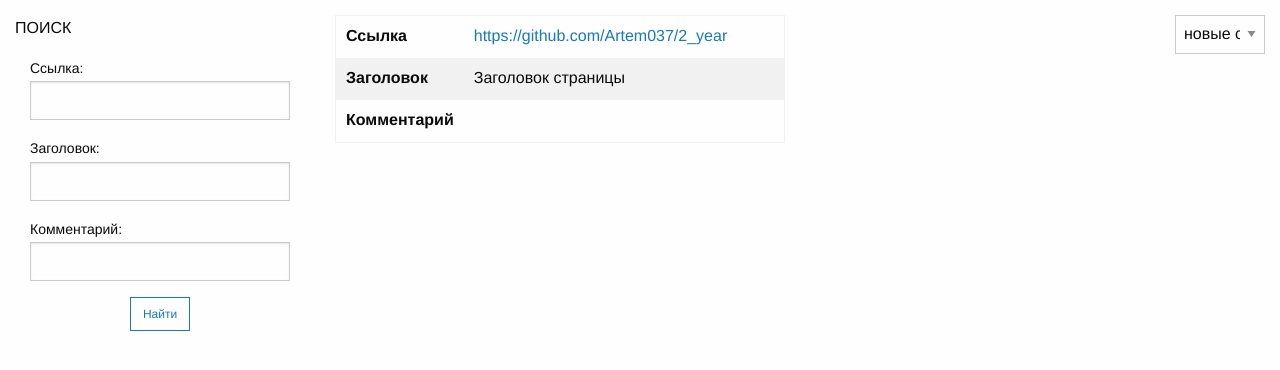
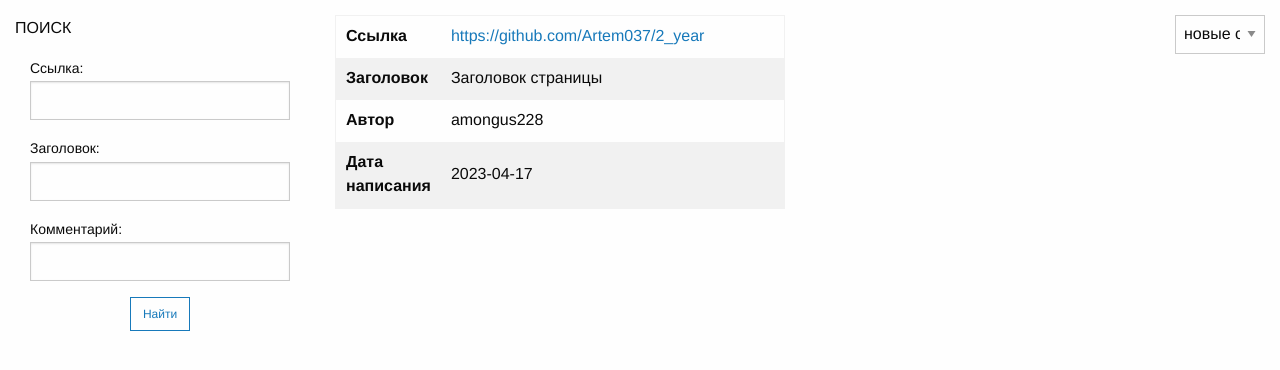
Before and after one commit to Artem037/YL_web_project, a Flask app: page / in a window 1280 px wide. Shown: the part 58-428 px from the top of the page. Run offline with Flask 2, Linux system fonts and the light colour scheme; data comes from the database, SQL or seed files in the repository; some libraries are stand-ins or nearby versions.

Commit message:
new links

```diff
--- a/templates/links.html
+++ b/templates/links.html
@@ -53,9 +53,19 @@
                         <th width="100">Заголовок</th>
                         <td>{{ link.title }}</td>
                     </tr>
+                    {% if link.comment %}
                     <tr>
                         <th width="100">Комментарий</th>
                         <td>{{ link.comment }}</td>
+                    </tr>
+                    {% endif %}
+                    <tr>
+                        <th width="100">Автор</th>
+                        <td>{{link.user.nickname}}</td>
+                    </tr>
+                    <tr>
+                        <th width="100">Дата написания</th>
+                        <td>{{link.created_date}}</td>
                     </tr>
                     {% if current_user.is_authenticated and current_user == link.user %}
                         <tr>
```
